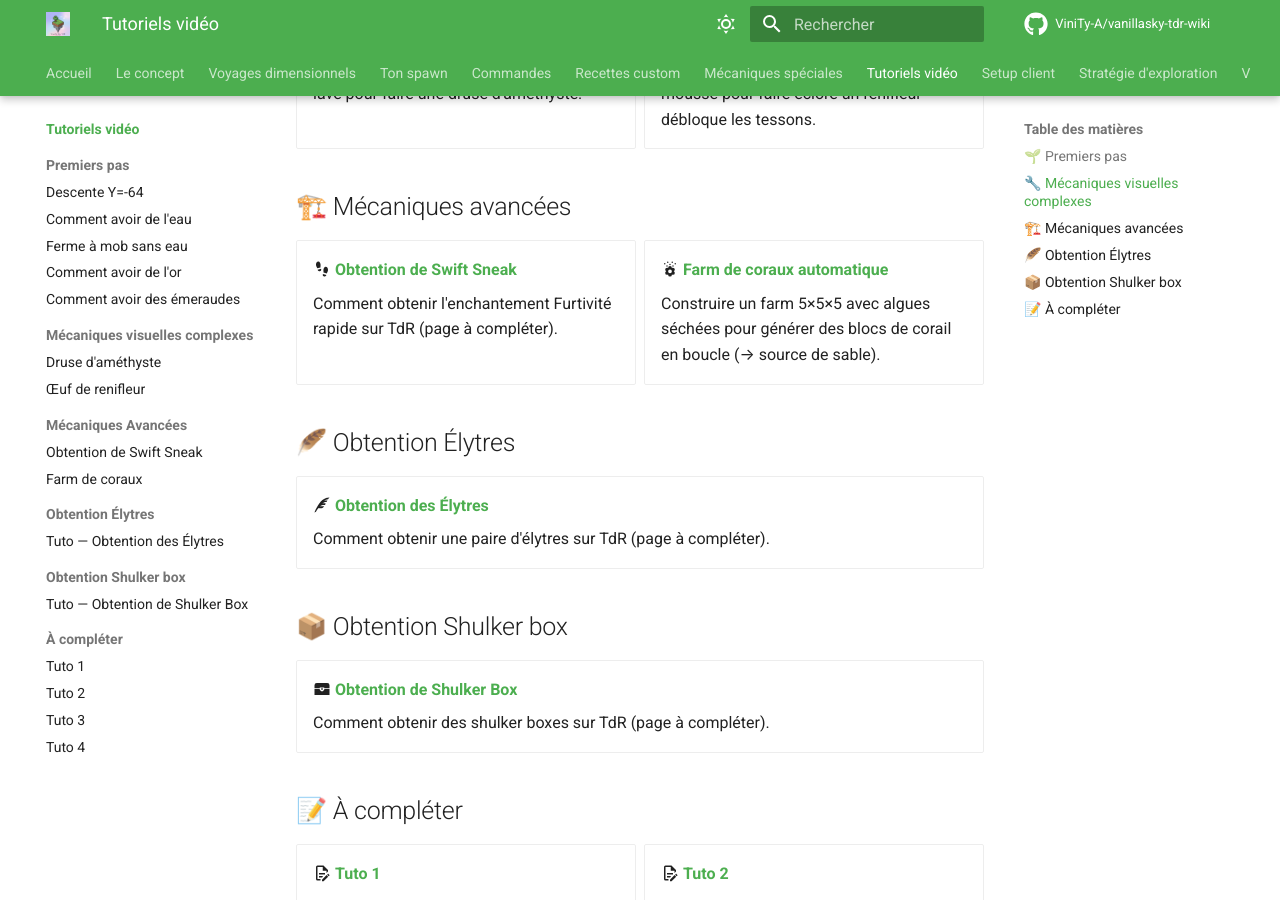
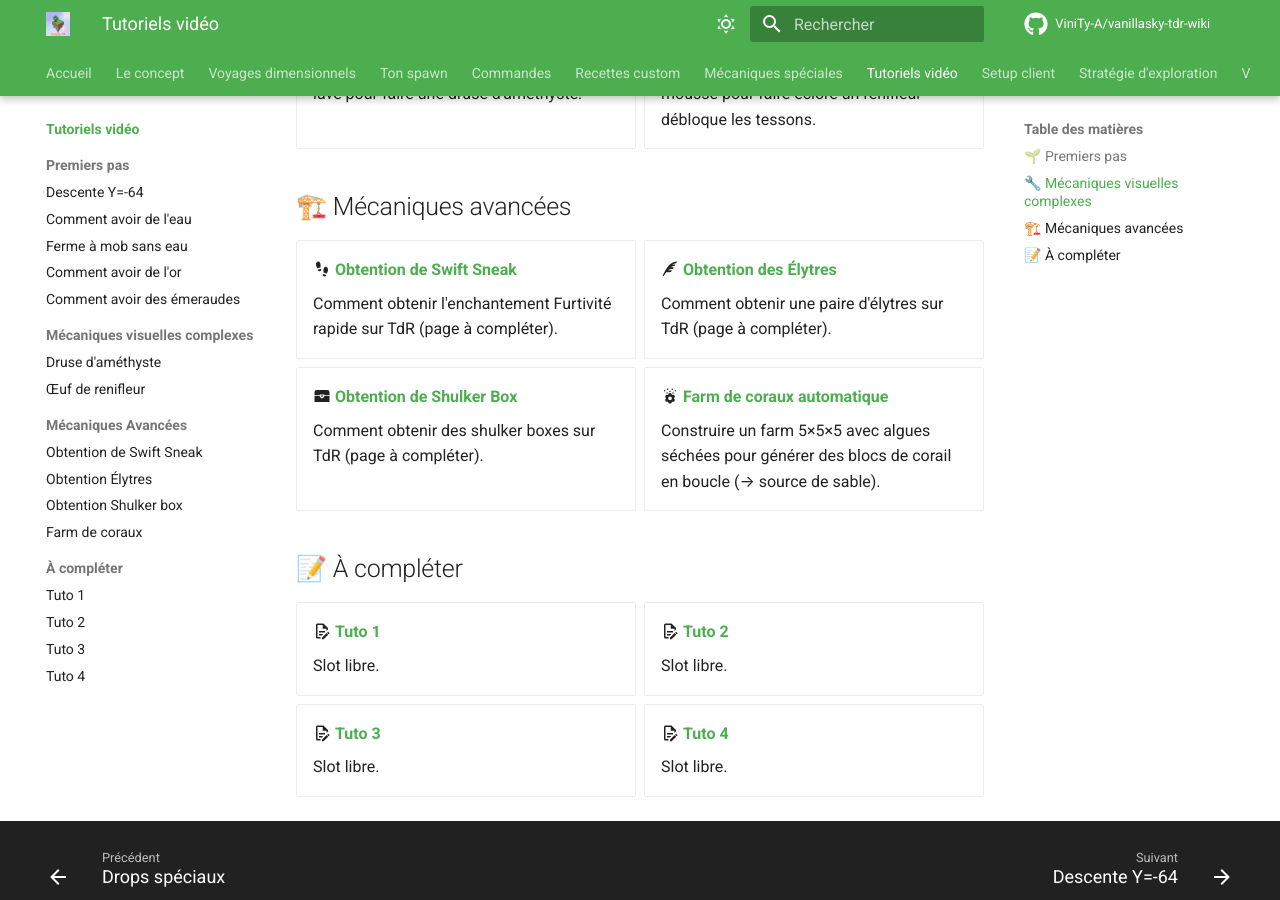
Before and after one commit to ViniTy-A/vanillasky-tdr-wiki, an MkDocs documentation site: the page built from docs/tutoriels/index.md, in a window 1280 px wide and 900 px high, scrolled down 1149 px. Built offline with MkDocs 1.6.1 and Material for MkDocs 9.7.7, drawn with Linux system fonts in a browser that asks for light colours; comment, search, counter and statistics services are not loaded.

Commit message:
fix: Élytres + Shulker box dans Mécaniques Avancées (pas catégories séparées)

```diff
--- a/docs/tutoriels/index.md
+++ b/docs/tutoriels/index.md
@@ -58,29 +58,17 @@ Toutes les vidéos seront hébergées sur **YouTube non répertorié** (visibles
 
     Comment obtenir l'enchantement Furtivité rapide sur TdR (page à compléter).
 
--   :material-flower-pollen: **[Farm de coraux automatique](farm-corail.md)**
-
-    Construire un farm 5×5×5 avec algues séchées pour générer des blocs de corail en boucle (→ source de sable).
-
-</div>
-
-## 🪶 Obtention Élytres
-
-<div class="grid cards" markdown>
-
 -   :material-feather: **[Obtention des Élytres](obtention-elytres.md)**
 
     Comment obtenir une paire d'élytres sur TdR (page à compléter).
 
-</div>
-
-## 📦 Obtention Shulker box
-
-<div class="grid cards" markdown>
-
 -   :material-treasure-chest: **[Obtention de Shulker Box](obtention-shulker-box.md)**
 
     Comment obtenir des shulker boxes sur TdR (page à compléter).
+
+-   :material-flower-pollen: **[Farm de coraux automatique](farm-corail.md)**
+
+    Construire un farm 5×5×5 avec algues séchées pour générer des blocs de corail en boucle (→ source de sable).
 
 </div>
 
--- a/mkdocs.yml
+++ b/mkdocs.yml
@@ -143,11 +143,9 @@ nav:
           - Œuf de renifleur: tutoriels/oeuf-renifleur.md
       - Mécaniques Avancées:
           - Obtention de Swift Sneak: tutoriels/obtention-swift-sneak.md
+          - Obtention Élytres: tutoriels/obtention-elytres.md
+          - Obtention Shulker box: tutoriels/obtention-shulker-box.md
           - Farm de coraux: tutoriels/farm-corail.md
-      - Obtention Élytres:
-          - tutoriels/obtention-elytres.md
-      - Obtention Shulker box:
-          - tutoriels/obtention-shulker-box.md
       - À compléter:
           - Tuto 1: tutoriels/tuto-1.md
           - Tuto 2: tutoriels/tuto-2.md
```
